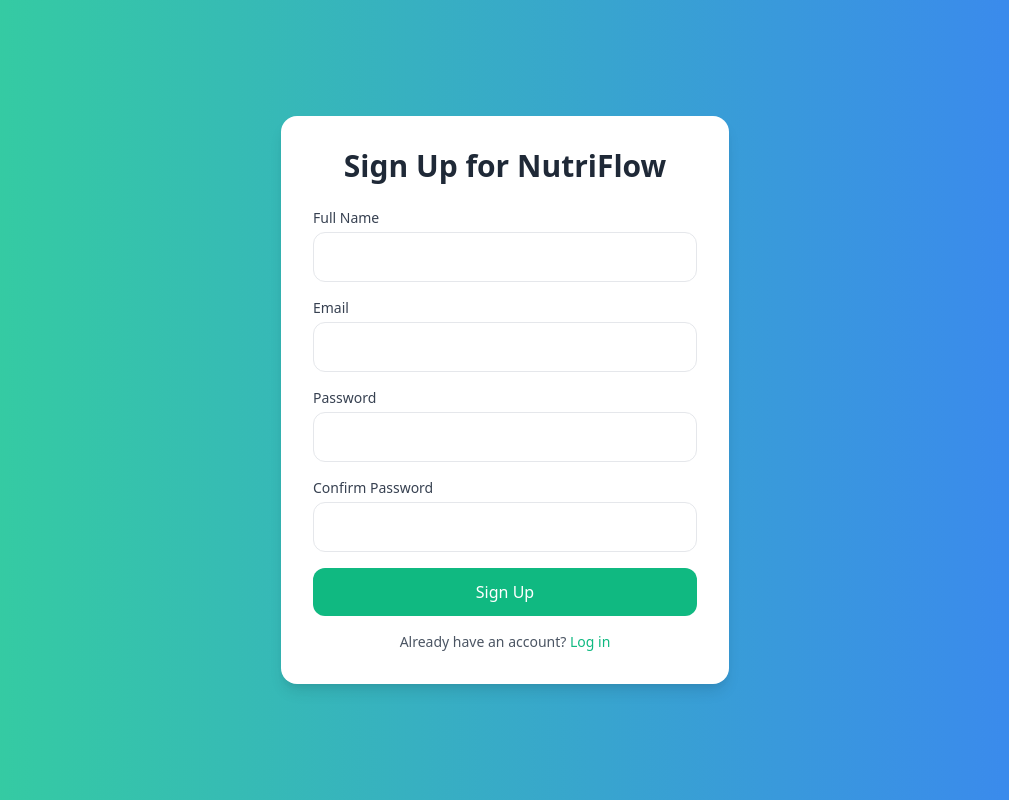
After one commit to sdeossag/NutriFlow, a Django app: page /signup/ in a window 1280 px wide. The commit adds this page. Shown: the whole page, without its empty margins (135-1144 px from the left). Run offline with Django 5.2, Linux system fonts and the light colour scheme.

Commit message:
Commit templates y signup

```diff
--- /dev/null
+++ b/nutriflowproject/meal/templates/signup.html
@@ -0,0 +1,34 @@
+<!DOCTYPE html>
+<html lang="en">
+<head>
+  <meta charset="UTF-8" />
+  <meta name="viewport" content="width=device-width, initial-scale=1.0" />
+  <title>NutriFlow - Sign Up</title>
+  <link href="https://cdn.jsdelivr.net/npm/tailwindcss@2.2.19/dist/tailwind.min.css" rel="stylesheet">
+</head>
+<body class="bg-gradient-to-r from-green-400 to-blue-500 min-h-screen flex items-center justify-center">
+  <div class="bg-white p-8 rounded-2xl shadow-lg max-w-md w-full">
+    <h2 class="text-3xl font-bold text-center text-gray-800 mb-6">Sign Up for NutriFlow</h2>
+    <form action="home.html" method="POST" class="space-y-4">
+      <div>
+        <label for="name" class="block text-sm font-medium text-gray-700">Full Name</label>
+        <input type="text" id="name" name="name" required class="mt-1 p-3 w-full border rounded-xl focus:ring-green-500 focus:border-green-500" />
+      </div>
+      <div>
+        <label for="email" class="block text-sm font-medium text-gray-700">Email</label>
+        <input type="email" id="email" name="email" required class="mt-1 p-3 w-full border rounded-xl focus:ring-green-500 focus:border-green-500" />
+      </div>
+      <div>
+        <label for="password" class="block text-sm font-medium text-gray-700">Password</label>
+        <input type="password" id="password" name="password" required class="mt-1 p-3 w-full border rounded-xl focus:ring-green-500 focus:border-green-500" />
+      </div>
+      <div>
+        <label for="confirm_password" class="block text-sm font-medium text-gray-700">Confirm Password</label>
+        <input type="password" id="confirm_password" name="confirm_password" required class="mt-1 p-3 w-full border rounded-xl focus:ring-green-500 focus:border-green-500" />
+      </div>
+      <button type="submit" class="w-full bg-green-500 text-white p-3 rounded-xl hover:bg-green-600 transition">Sign Up</button>
+    </form>
+    <p class="text-sm text-gray-600 text-center mt-4">Already have an account? <a href="home.html" class="text-green-500 hover:underline">Log in</a></p>
+  </div>
+</body>
+</html>
--- a/nutriflowproject/meal/views.py
+++ b/nutriflowproject/meal/views.py
@@ -6,3 +6,7 @@ from django.http import HttpResponse
 def home(request):
 
     return render(request, 'home.html')
+
+def signup(request):
+
+    return render(request, 'signup.html')
--- a/nutriflowproject/nutriflowwebsite/urls.py
+++ b/nutriflowproject/nutriflowwebsite/urls.py
@@ -24,6 +24,8 @@ from django.conf.urls.static import static
 urlpatterns = [
     path('admin/', admin.site.urls),
     path('', mealViews.home),
+    path('signup/', mealViews.signup),
+
 ]
 
 urlpatterns += static(settings.MEDIA_URL, document_root=settings.MEDIA_ROOT)
```
Also changed, not shown: nutriflowproject/meal/templates/home.html (+63 -2 lines).
